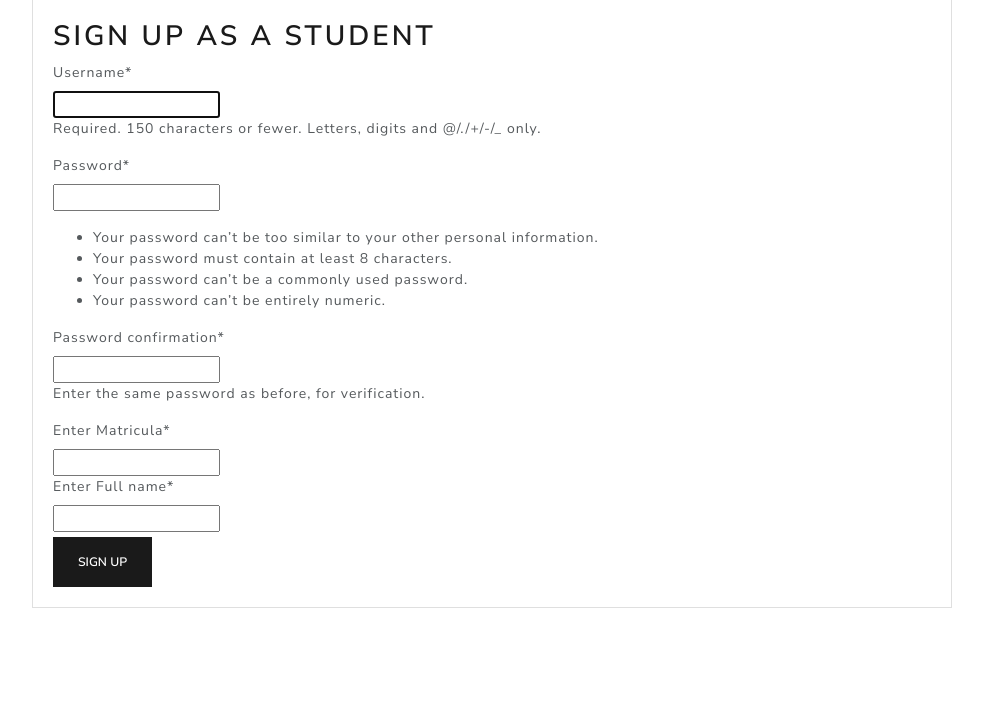
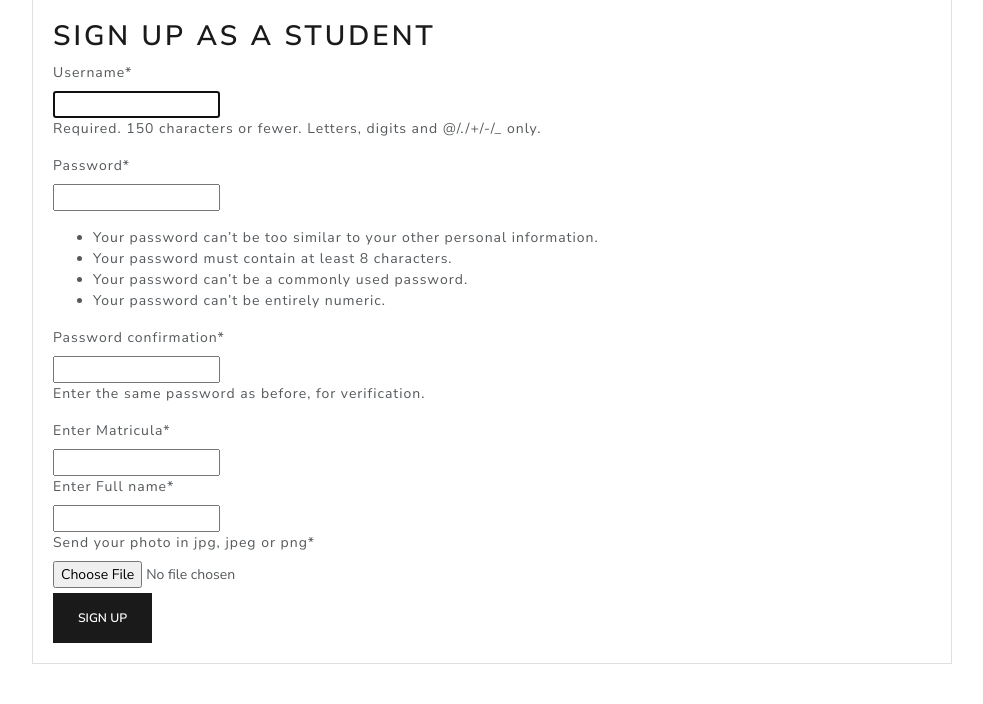
Before and after one commit to PB1-2018-2-Grupo1/Backend, a Django app: page /accounts/signup/student/ in a window 1280 px wide. Shown: the part 148-852 px from the top of the page, without its empty margins (148-1131 px from the left). Before the commit the page ends 756 px from the top, so only its background shows below. Run offline with Django 3.2, Linux system fonts and the light colour scheme; some libraries are stand-ins or nearby versions; some web fonts are replaced.

Commit message:
Support to add profile photo is now avaible

```diff
--- a/user/forms.py
+++ b/user/forms.py
@@ -48,6 +48,7 @@ class SignUpForm(forms.Form):
 class StudentSignUpForm(UserCreationForm):
     matricula = forms.CharField(label = "Enter Matricula", required=True, validators=[verificador_matricula])
     fullname = forms.CharField(label = "Enter Full name", required=True)
+    photo = forms.ImageField(label = "Send your photo in jpg, jpeg or png", required=True)
 
     class Meta(UserCreationForm.Meta):
         model = User
@@ -59,7 +60,8 @@ class StudentSignUpForm(UserCreationForm):
         user.save()
         matricula = self.cleaned_data.get('matricula')
         fullname = self.cleaned_data.get('fullname')
-        student = Student.objects.create(user=user, matricula=matricula, fullname=fullname)
+        photo = self.cleaned_data.get('photo')
+        student = Student.objects.create(user=user, matricula=matricula, fullname=fullname, photo=photo)
         return user
 
 class TeacherSignUpForm(UserCreationForm):
@@ -75,7 +77,7 @@ class TeacherSignUpForm(UserCreationForm):
 
 class LoginForm(forms.Form):
     username = forms.CharField(label='Enter Username', min_length=4, max_length=150)
-    password1 = forms.CharField(label='Enter Cassword', required=True , widget=forms.PasswordInput)
+    password1 = forms.CharField(label='Enter Password', required=True , widget=forms.PasswordInput)
 
 class GroupForm(forms.ModelForm):
     class Meta:
--- a/user/models.py
+++ b/user/models.py
@@ -3,6 +3,8 @@ from django.contrib.auth.models import User
 from django.contrib.auth.models import AbstractUser
 from django.contrib.auth import get_user_model
 from django.conf import settings
+import os
+import uuid
 from django.core.validators import RegexValidator
 from django.utils.timezone import now
 
@@ -16,10 +18,20 @@ class User(AbstractUser):
 
 User = get_user_model()
 
+def unique_file_path(instance, filename):
+    # Save original file name in model
+    instance.original_file_name = filename
+    # Get new file name/upload path
+    base, ext = filename.split(".")
+    newname = "%s%s%s" % (uuid.uuid4(),".", ext)
+    return os.path.join('students', newname)
+
 class Student(models.Model):
     user = models.OneToOneField(settings.AUTH_USER_MODEL ,on_delete=models.CASCADE, primary_key=True)
     fullname = models.CharField(max_length=255)
     matricula = models.CharField(max_length=10)
+    photo = models.ImageField(upload_to=unique_file_path, default = 'students/no-img.jpg')
+    photo_code = models.TextField(max_length=2048)
 
 class Group(models.Model):
 	teacher = models.ForeignKey(User, on_delete=models.CASCADE,related_name = 'group')
--- a/user/templates/signup_form.html
+++ b/user/templates/signup_form.html
@@ -6,7 +6,7 @@
   <div class="row">
     <div class="col-md-8 col-sm-10 col-12">
       <h2>Sign up as a {{ user_type }}</h2>
-      <form method="post" novalidate>
+      <form method="post" novalidate enctype="multipart/form-data">
         {% csrf_token %}
         <input type="hidden" name="next" value="{{ next }}">
         {{ form|crispy }}
--- a/user/views.py
+++ b/user/views.py
@@ -120,7 +120,7 @@ class StudentRegisterGroupView(FormView):
 
 	def get(self, request, pk):
 		group = get_object_or_404(Group, pk = pk)
-		form = StudentRegisterGroupForm(request.POST)
+		form = StudentRegisterGroupForm(request.POST, request.FILES)
 		return render (request, 'group_register.html', {'form':form})
 
 	def post(self, request, pk):
@@ -131,6 +131,7 @@ class StudentRegisterGroupView(FormView):
 		if form.is_valid():
 			code_value = form.cleaned_data.get('senha_de_acesso')
 			if code_value == group_pass:
+				student = Student.objects.get(pk=course_id)
 				registered_group = RegisteredGroup.objects.create(group=group, student=student)
 				return render(request, 'teste.html')
 		return render(request, 'group_list.html')
```
Also changed, not shown: db.sqlite3, media/students/e659cd29-5c15-48a7-a95a-fd247a53fb1a.jpg (added), user/migrations/0009_auto_20181105_1114.py (added), user/migrations/0010_auto_20181105_1146.py (added), 1 other file.
